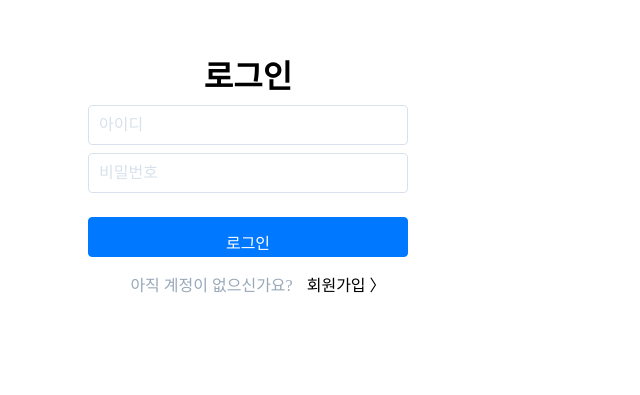
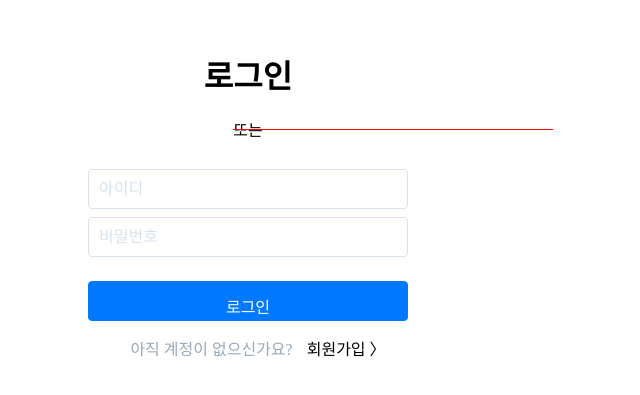
Before and after one commit to D-Store/D-store-practice, a React (Create React App) app: page /signIn in a window 1280 px wide. Shown: the part 189-584 px from the top of the page, without its empty margins (392-1032 px from the left). Built offline with nearby package versions, Linux system fonts and the light colour scheme.

Commit message:
[FIX]SignIn

```diff
--- a/src/Pages/SignIn/SignInPage.jsx
+++ b/src/Pages/SignIn/SignInPage.jsx
@@ -1,9 +1,9 @@
 import React from 'react'
-import SingInContainer from '../../containers/SignIn/SingInContainer';
+import SignInContainer from '../../containers/SignIn/SignInContainer';
 
 const SignInPage = () => {
     return(
-        <SingInContainer />
+        <SignInContainer />
     )
 }
 
--- a/src/components/SignIn/SignIn.css
+++ b/src/components/SignIn/SignIn.css
@@ -102,6 +102,24 @@
     margin-left: 0.5rem;
 }
 
-.signIn-input-item::after {
+.signIn-diver {
+    position: relative;
+    margin-top: 20px;
+    margin-bottom: 20px;
+}
+
+.signIn-diver-line {
+    position: absolute;
+    z-index: 1;
+    top: 50%;
+    width: 320px;
+    height: 1px;
+    background-color: red;
 
 }
+
+.signIn-diver-span {
+    margin-left: auto;
+    margin-right: auto;
+    text-align: center;
+}
--- a/src/components/SignIn/SignIn.jsx
+++ b/src/components/SignIn/SignIn.jsx
@@ -19,6 +19,12 @@ const SignIn = ({
         <div className="signIn">
             <div className="signIn-form">
                 <div className="signIn-form-title">로그인</div>
+                    <div className="signIn-diver">
+                        <div className="signIn-diver-line"></div>
+                        <div className="signIn-diver-span">
+                            <span>또는</span>
+                        </div>
+                    </div>
                 <div className="signIn-input">
                     <div>
                         <input
--- a/src/containers/SignIn/SingInContainer.jsx
+++ b/src/containers/SignIn/SignInContainer.jsx
@@ -3,26 +3,28 @@ import SignIn from "../../components/SignIn/SignIn";
 import { useHistory } from "react-router-dom";
 import AuthApi from "../../assets/API/AuthApi";
 
-const SingInContainer = () => {
+const SignInContainer = () => {
+  // useHistory 사용
   const history = useHistory();
-
+  // useRef 설정
   const userIdInput = useRef();
   const passwordInput = useRef();
   const errorInputUserId = useRef();
   const errorInputPassword = useRef();
   const errorTryLogin = useRef();
-
+  // input 할때 사용할 useState 설정
   const [userId, setUserId] = useState("");
   const [password, setPassword] = useState("");
-
+  //아이디 입력 받기
   const onChangeUserId = e => {
     setUserId(e.target.value);
   };
-
+  //비밀 번호 입력 받기
   const onChangePassword = e => {
     setPassword(e.target.value);
   };
 
+  //엔터키를 사용했을때 다음칸으로 넘어가기, 오류처리(메세지띄워주기), 로그인 시도
   useEffect(() => {
     const listener = e => {
       if (e.key === "Enter" || e.key === "NumpadEnter") {
@@ -49,11 +51,14 @@ const SingInContainer = () => {
     };
   });
 
+  //로그인 시도 함수
   const tryLogin = async () => {
     try {
+      //아이디 비밀번호 입력 유무 확인
       if (!userId || !password) {
         alert("아이디 또는 비밀번호를 입력하지 않았습니다.");
       } else {
+        //서버 통신,토큰저장,페이지 라우팅
         const response = await AuthApi.login(userId, password);
         if (response.status === 200) {
           localStorage.setItem("accessToken", response.data.token);
@@ -68,8 +73,9 @@ const SingInContainer = () => {
           alert("로그인을 실패하였습니다.");
         }
       }
-    } catch (err) {
-      if (err.response.status === 400) {
+    } catch (error) {
+      //에러가 있을때 status가 400이면 로그인 실패 아니면 다른 에러
+      if (error.response.status === 400) {
         setPassword("");
         errorInputPassword.current.style.display = "none";
         errorTryLogin.current.style.display = "block";
@@ -96,4 +102,4 @@ const SingInContainer = () => {
   );
 };
 
-export default SingInContainer;
+export default SignInContainer;
```
